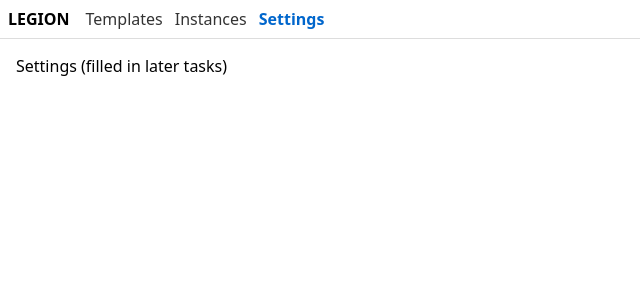
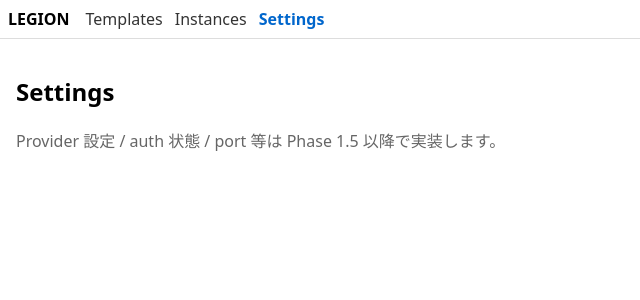
Before and after one commit to shimada-ryo/legion, a React (Vite) app in the folder packages/web/: page /settings in a window 1280 px wide. Shown: the top 300 px of the page, without its empty margins (0-640 px from the left). Built offline with nearby package versions, Linux system fonts and the light colour scheme.

Commit message:
chore(web): tidy Settings placeholder

```diff
--- a/packages/web/src/pages/Settings.tsx
+++ b/packages/web/src/pages/Settings.tsx
@@ -1,3 +1,10 @@
 export default function Settings() {
-  return <div style={{ padding: 16 }}>Settings (filled in later tasks)</div>
+  return (
+    <div style={{ padding: 16 }}>
+      <h2>Settings</h2>
+      <p style={{ color: '#666' }}>
+        Provider 設定 / auth 状態 / port 等は Phase 1.5 以降で実装します。
+      </p>
+    </div>
+  )
 }
```
